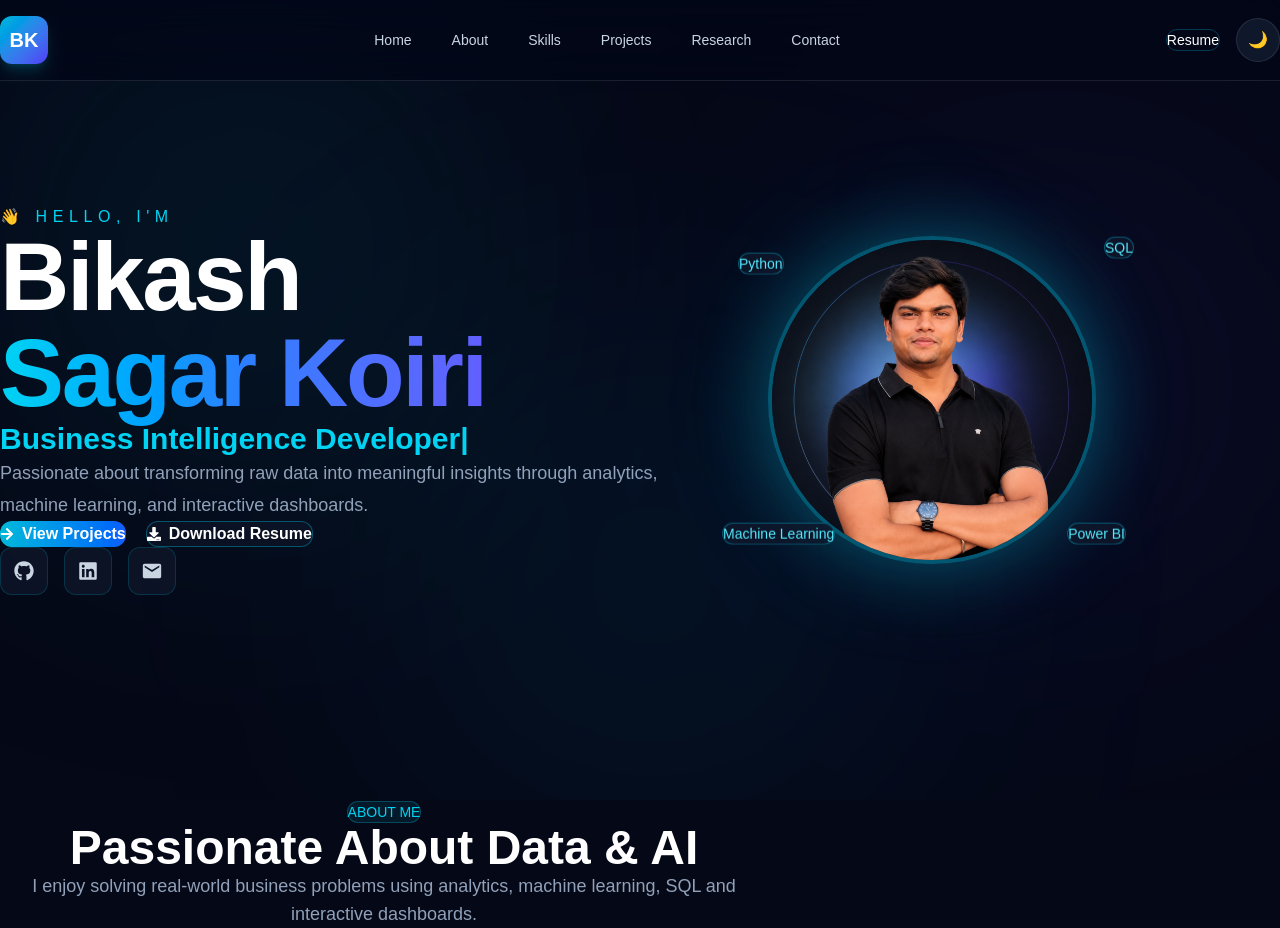
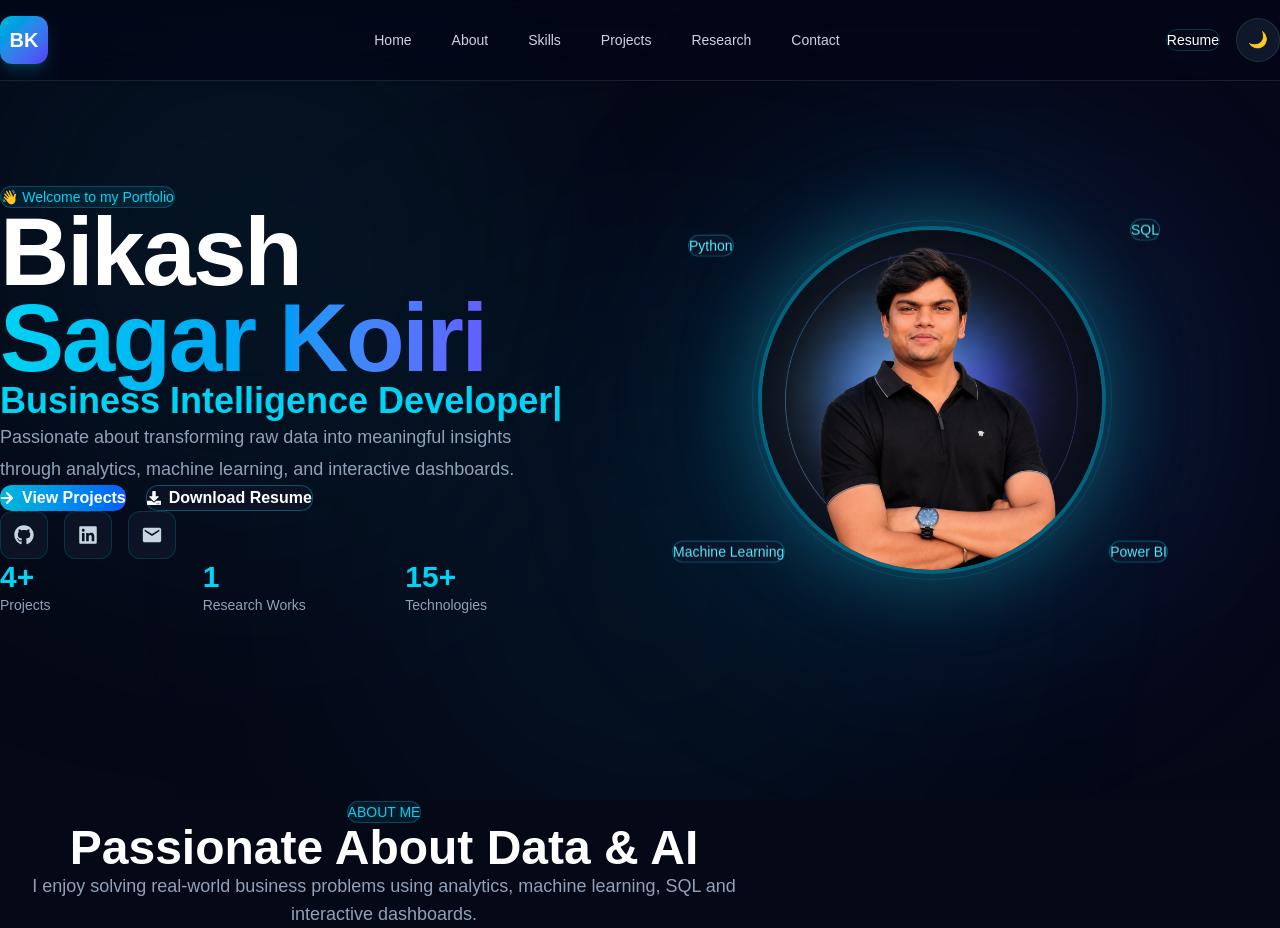
Before and after one commit to Bikash07-git/portfolio, a Next.js app: page / in a window 1280 px wide. Built offline with nearby package versions, Linux system fonts and the light colour scheme.

Commit message:
Redesign hero content section

```diff
--- a/components/hero/Greeting.tsx
+++ b/components/hero/Greeting.tsx
@@ -10,15 +10,15 @@ export default function Greeting() {
       animate={{ opacity: 1, x: 0 }}
       transition={{ duration: 0.7 }}
     >
-      <p className="uppercase tracking-[0.35em] text-cyan-400">
-       👋 Hello, I'm
-      </p>
+      <span className="inline-flex items-center rounded-full border border-cyan-500/30 bg-cyan-500/10 px-4 py-2 text-sm font-medium text-cyan-400">
+        👋 Welcome to my Portfolio
+      </span>
 
-      <h1 className="mt-4 text-6xl font-black leading-none tracking-tight text-white md:text-8xl">
+      <h1 className="mt-8 text-6xl font-black leading-[0.9] tracking-tight text-white lg:text-8xl">
         {portfolio.firstName}
         <br />
 
-        <span className="bg-gradient-to-r from-cyan-400 via-blue-500 to-indigo-500 bg-clip-text text-transparent">
+        <span className="bg-gradient-to-r from-cyan-400 via-sky-500 to-indigo-500 bg-clip-text text-transparent">
           {portfolio.lastName}
         </span>
       </h1>
--- /dev/null
+++ b/components/hero/HeroContent.tsx
@@ -0,0 +1,59 @@
+import Greeting from "./Greeting";
+import TypingText from "./TypingText";
+import HeroButtons from "./HeroButtons";
+import SocialLinks from "./SocialLinks";
+import { portfolio } from "@/data/portfolio";
+
+export default function HeroContent() {
+  return (
+    <div className="max-w-xl">
+
+      <Greeting />
+
+      <TypingText />
+
+      <p className="mt-8 text-lg leading-8 text-slate-400">
+        {portfolio.description}
+      </p>
+
+      <HeroButtons />
+
+      <SocialLinks />
+
+      <div className="mt-14 grid grid-cols-3 gap-8">
+
+        <div>
+          <h3 className="text-3xl font-bold text-cyan-400">
+            4+
+          </h3>
+
+          <p className="mt-2 text-sm text-slate-400">
+            Projects
+          </p>
+        </div>
+
+        <div>
+          <h3 className="text-3xl font-bold text-cyan-400">
+            1
+          </h3>
+
+          <p className="mt-2 text-sm text-slate-400">
+            Research Works
+          </p>
+        </div>
+
+        <div>
+          <h3 className="text-3xl font-bold text-cyan-400">
+            15+
+          </h3>
+
+          <p className="mt-2 text-sm text-slate-400">
+            Technologies
+          </p>
+        </div>
+
+      </div>
+
+    </div>
+  );
+}
--- a/components/hero/HeroImage.tsx
+++ b/components/hero/HeroImage.tsx
@@ -11,29 +11,28 @@ export default function HeroImage() {
       initial={{ opacity: 0, x: 60 }}
       animate={{ opacity: 1, x: 0 }}
       transition={{ duration: 0.8 }}
-      whileHover={{
-  scale: 1.05,
-  rotate: 1,
-}}
-      className="relative flex items-center justify-center w-[420px] h-[420px] mx-auto"
+      whileHover={{ scale: 1.03 }}
+      className="relative mx-auto flex h-[520px] w-[520px] items-center justify-center"
     >
-      <div className="absolute w-80 h-80 rounded-full bg-cyan-500/20 blur-3xl animate-pulse" />
+      <div className="absolute h-[380px] w-[380px] rounded-full bg-cyan-500/20 blur-[120px]" />
 
-      <div className="relative overflow-hidden rounded-full border-4 border-cyan-500/40 shadow-[0_0_70px_rgba(6,182,212,0.35)]">
+      <div className="absolute h-[360px] w-[360px] rounded-full border border-cyan-500/20 animate-pulse" />
+
+      <div className="relative overflow-hidden rounded-full border-4 border-cyan-400/40 shadow-[0_0_80px_rgba(34,211,238,0.35)]">
         <Image
           src={portfolio.profileImage}
           alt={portfolio.firstName}
-          width={320}
-          height={320}
+          width={340}
+          height={340}
           priority
-          className="w-80 h-80 object-cover"
+          className="h-[340px] w-[340px] object-cover"
         />
       </div>
 
-      <SkillBadge label="Python" className="top-16 left-4" />
-      <SkillBadge label="SQL" className="top-12 right-2" />
-      <SkillBadge label="Power BI" className="bottom-16 right-4" />
-      <SkillBadge label="Machine Learning" className="bottom-16 left-0" />
+      <SkillBadge label="Python" className="left-4 top-24" />
+      <SkillBadge label="SQL" className="right-8 top-20" />
+      <SkillBadge label="Power BI" className="right-6 bottom-24" />
+      <SkillBadge label="Machine Learning" className="left-0 bottom-24" />
     </motion.div>
   );
 }
--- a/components/hero/TypingText.tsx
+++ b/components/hero/TypingText.tsx
@@ -3,20 +3,20 @@
 import { TypeAnimation } from "react-type-animation";
 import { portfolio } from "@/data/portfolio";
 
+const sequence: (string | number)[] = [];
+
+portfolio.roles.forEach((role) => {
+  sequence.push(role, 2000);
+});
+
 export default function TypingText() {
-  const sequence: (string | number)[] = [];
-
-  portfolio.roles.forEach((role) => {
-    sequence.push(role, 2000);
-  });
-
   return (
     <TypeAnimation
       sequence={sequence}
       wrapper="span"
-      speed={50}
+      speed={60}
       repeat={Infinity}
-      className="mt-8 block text-3xl font-bold text-cyan-400"
+      className="mt-8 block text-4xl font-bold text-cyan-400"
     />
   );
 }
--- a/components/sections/Hero.tsx
+++ b/components/sections/Hero.tsx
@@ -1,13 +1,8 @@
 "use client";
 
-import { motion } from "framer-motion";
 import Container from "../ui/container";
-import Greeting from "../hero/Greeting";
-import TypingText from "../hero/TypingText";
-import HeroButtons from "../hero/HeroButtons";
-import SocialLinks from "../hero/SocialLinks";
+import HeroContent from "../hero/HeroContent";
 import HeroImage from "../hero/HeroImage";
-import { portfolio } from "@/data/portfolio";
 
 export default function Hero() {
   return (
@@ -16,32 +11,15 @@ export default function Hero() {
       className="relative flex min-h-screen items-center overflow-hidden"
     >
       <Container>
-        <div className="grid items-center gap-10 lg:grid-cols-[1.1fr_0.9fr]">
 
-          <div className="max-w-2xl">
+        <div className="grid items-center gap-16 lg:grid-cols-2">
 
-            <Greeting />
-
-            <TypingText />
-
-            <motion.p
-              initial={{ opacity: 0, y: 20 }}
-              animate={{ opacity: 1, y: 0 }}
-              transition={{ delay: 0.4 }}
-              className="mt-8 text-lg leading-8 text-slate-400"
-            >
-              {portfolio.description}
-            </motion.p>
-
-            <HeroButtons />
-
-            <SocialLinks />
-
-          </div>
+          <HeroContent />
 
           <HeroImage />
 
         </div>
+
       </Container>
     </section>
   );
```
